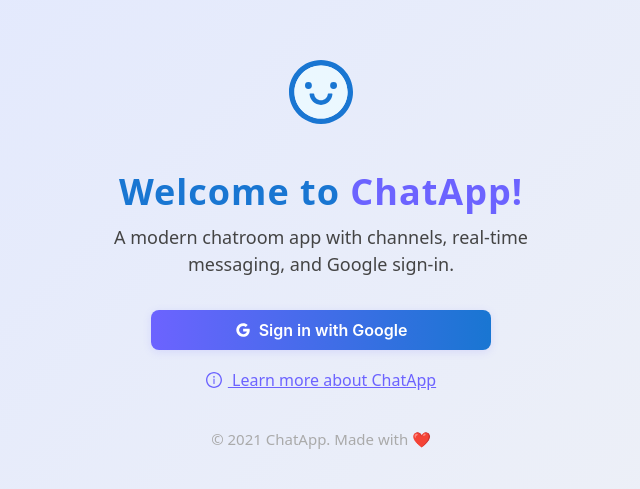
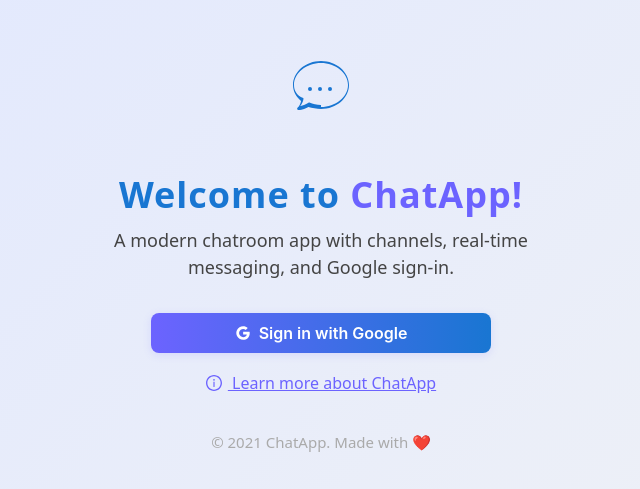
Before and after one commit to stanleyluong/ChatApp, a React (Vite) app: page / in a window 1280 px wide. Shown: the part 145-634 px from the top of the page, without its empty margins (319-959 px from the left). Built offline with nearby package versions, Linux system fonts and the light colour scheme; no server answers.

Commit message:
Adjust chat icon vertical alignment in header for better centering

```diff
--- a/index.html
+++ b/index.html
@@ -2,9 +2,9 @@
 <html lang="en">
   <head>
     <meta charset="UTF-8" />
-    <link rel="icon" type="image/svg+xml" href="/vite.svg" />
+    <link rel="icon" type="image/svg+xml" href="/favicon.svg" />
     <meta name="viewport" content="width=device-width, initial-scale=1.0" />
-    <title>Vite + React + TS</title>
+    <title>ChatApp</title>
     <script src="https://accounts.google.com/gsi/client" async defer></script>
   </head>
   <body>
--- a/src/App.tsx
+++ b/src/App.tsx
@@ -176,8 +176,14 @@
               style={{ marginRight: 16 }}
             />
           )}
-          <Title level={3} style={{ color: 'white', margin: 0 }}>
+          <Title level={3} style={{ color: 'white', margin: 0, display: 'flex', alignItems: 'center', gap: 10 }}>
             ChatApp
+            <span style={{ display: 'inline-block', verticalAlign: 'middle', marginTop: '10px' }}>
+              <svg viewBox="0 0 1024 1024" focusable="false" xmlns="http://www.w3.org/2000/svg" width="32" height="32">
+                <path d="M464 512a32 32 0 1064 0 32 32 0 10-64 0zm160 0a32 32 0 1064 0 32 32 0 10-64 0zm-320 0a32 32 0 1064 0 32 32 0 10-64 0z" fill="#fff"/>
+                <path d="M512 64C264.6 64 64 238.7 64 448c0 99.2 48.6 189.2 128.7 254.6-7.7 41.2-27.2 80.2-56.7 110.7-6.2 6.3-8.1 15.6-4.6 23.6 3.5 8 11.3 13.1 19.8 13.1 66.2 0 120.7-24.2 159.2-48.2C370.7 819.2 439.6 832 512 832c247.4 0 448-174.7 448-384S759.4 64 512 64zm0 704c-67.2 0-131.2-13.2-186.2-38.2-4.7-2.2-10.2-1.7-14.3 1.3-36.2 25.7-81.2 44.7-132.2 51.2 27.2-32.2 45.2-70.7 52.2-112.2.8-4.7-1-9.5-4.7-12.5C120.2 613.2 80 533.7 80 448c0-191.2 200.6-352 432-352s432 160.8 432 352-200.6 352-432 352z" fill="#fff"/>
+              </svg>
+            </span>
           </Title>
           {!isMobile && (
             <div style={{ marginLeft: 'auto', display: 'flex', alignItems: 'center', gap: '1rem' }}>
--- a/src/components/Auth.tsx
+++ b/src/components/Auth.tsx
@@ -1,4 +1,4 @@
-import { GoogleOutlined, InfoCircleOutlined, SmileTwoTone } from '@ant-design/icons';
+import { GoogleOutlined, InfoCircleOutlined } from '@ant-design/icons';
 import { Button, Modal } from 'antd';
 import { GoogleAuthProvider, signInWithPopup } from 'firebase/auth';
 import { useState } from 'react';
@@ -45,7 +45,12 @@
         justifyContent: 'center',
         padding: '0 1.5rem',
       }}>
-        <SmileTwoTone style={{ fontSize: 64, marginBottom: 24 }} twoToneColor="#1976D2" />
+        <span style={{ display: 'inline-block', marginBottom: 24 }}>
+          <svg viewBox="0 0 1024 1024" focusable="false" xmlns="http://www.w3.org/2000/svg" width="64" height="64">
+            <path d="M464 512a32 32 0 1064 0 32 32 0 10-64 0zm160 0a32 32 0 1064 0 32 32 0 10-64 0zm-320 0a32 32 0 1064 0 32 32 0 10-64 0z" fill="#1976D2"/>
+            <path d="M512 64C264.6 64 64 238.7 64 448c0 99.2 48.6 189.2 128.7 254.6-7.7 41.2-27.2 80.2-56.7 110.7-6.2 6.3-8.1 15.6-4.6 23.6 3.5 8 11.3 13.1 19.8 13.1 66.2 0 120.7-24.2 159.2-48.2C370.7 819.2 439.6 832 512 832c247.4 0 448-174.7 448-384S759.4 64 512 64zm0 704c-67.2 0-131.2-13.2-186.2-38.2-4.7-2.2-10.2-1.7-14.3 1.3-36.2 25.7-81.2 44.7-132.2 51.2 27.2-32.2 45.2-70.7 52.2-112.2.8-4.7-1-9.5-4.7-12.5C120.2 613.2 80 533.7 80 448c0-191.2 200.6-352 432-352s432 160.8 432 352-200.6 352-432 352z" fill="#1976D2"/>
+          </svg>
+        </span>
         <h1 style={{ marginBottom: 12, fontWeight: 800, fontSize: 36, color: '#1976D2', letterSpacing: 1, textAlign: 'center' }}>
           Welcome to <span style={{ color: '#6C63FF' }}>ChatApp!</span>
         </h1>
```
Also changed, not shown: public/favicon.svg (added).
